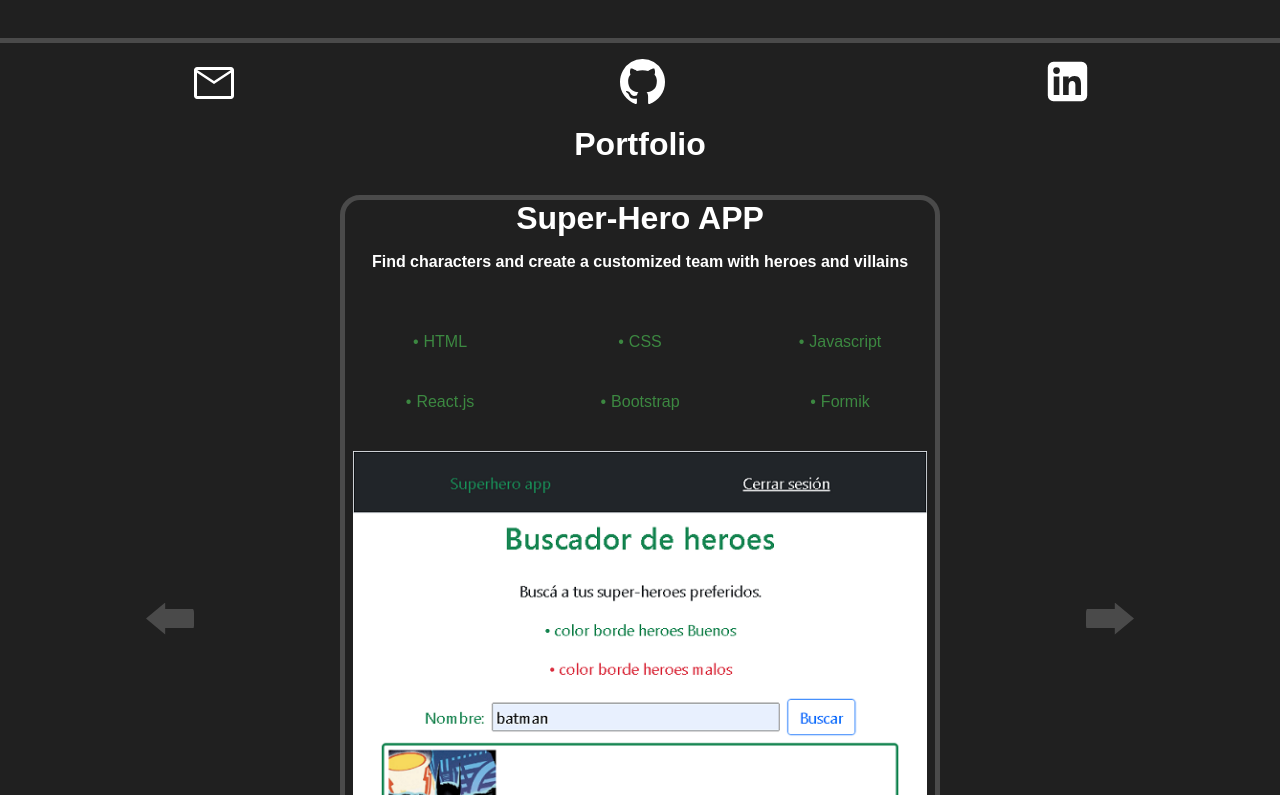
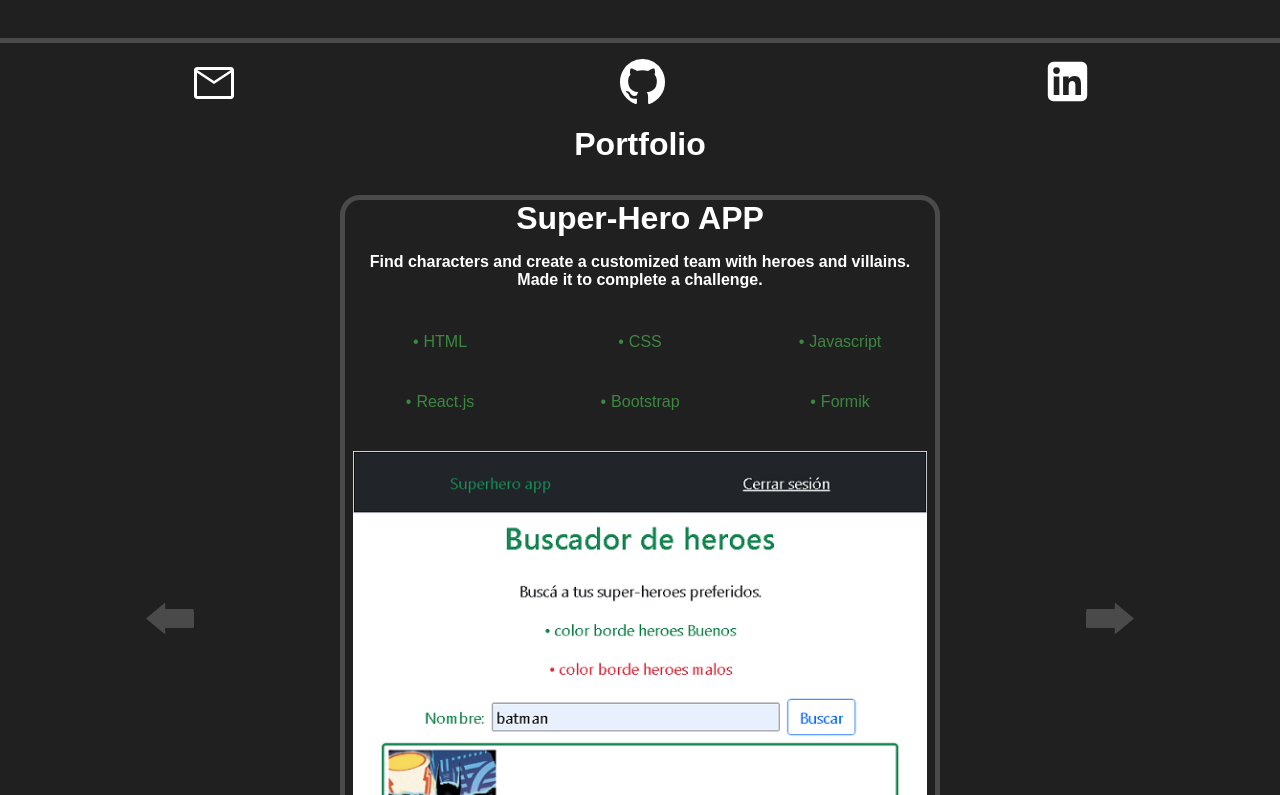
Before and after one commit to emij7/emij7.github.io, a React (Create React App) app: page / in a window 1280 px wide. Shown: the part 671-1466 px from the top of the page. Built offline with nearby package versions, Linux system fonts and the light colour scheme.

Commit message:
feat: new project added

```diff
--- a/src/text/text.js
+++ b/src/text/text.js
@@ -1,5 +1,6 @@
 import heroAppImg from "../images/superApp.png";
 import horoscopeAppImg from "../images/horoscope.jpg";
+import formEmuImg from "../images/formemu.jpg";
 
 export const text = {
   title: {
@@ -22,8 +23,8 @@ export const text = {
         es: "Super-Hero APP",
       },
       description: {
-        en: "Find characters and create a customized team with heroes and villains",
-        es: "Busca personajes y crea tu equipo de heroes y villanos.",
+        en: "Find characters and create a customized team with heroes and villains. Made it to complete a challenge.",
+        es: "Busca personajes y crea tu equipo de heroes y villanos. Hecho para un challenge.",
       },
       image: heroAppImg,
       link: "https://emij7.github.io/super-app/",
@@ -50,5 +51,27 @@ export const text = {
       link: "https://emij7.github.io/Horoscopos/",
       tecnologies: ["HTML", "CSS", "Javascript", "Typescript", "React.js"],
     },
+    {
+      id: 3,
+      title: {
+        en: "FormEmu",
+        es: "FormEmu",
+      },
+      description: {
+        en: "Form to subscribe information to a database. Made it to complete a challenge.",
+        es: "Formulario para enviar información a una base de datos. Hecho para un challenge.",
+      },
+      image: formEmuImg,
+      link: "https://formem.vercel.app/",
+      tecnologies: [
+        "HTML",
+        "CSS",
+        "Javascript",
+        "Typescript",
+        "React.js",
+        "Styled Components",
+        "Firebase",
+      ],
+    },
   ],
 };
```
Also changed, not shown: src/images/formemu.jpg (added).
